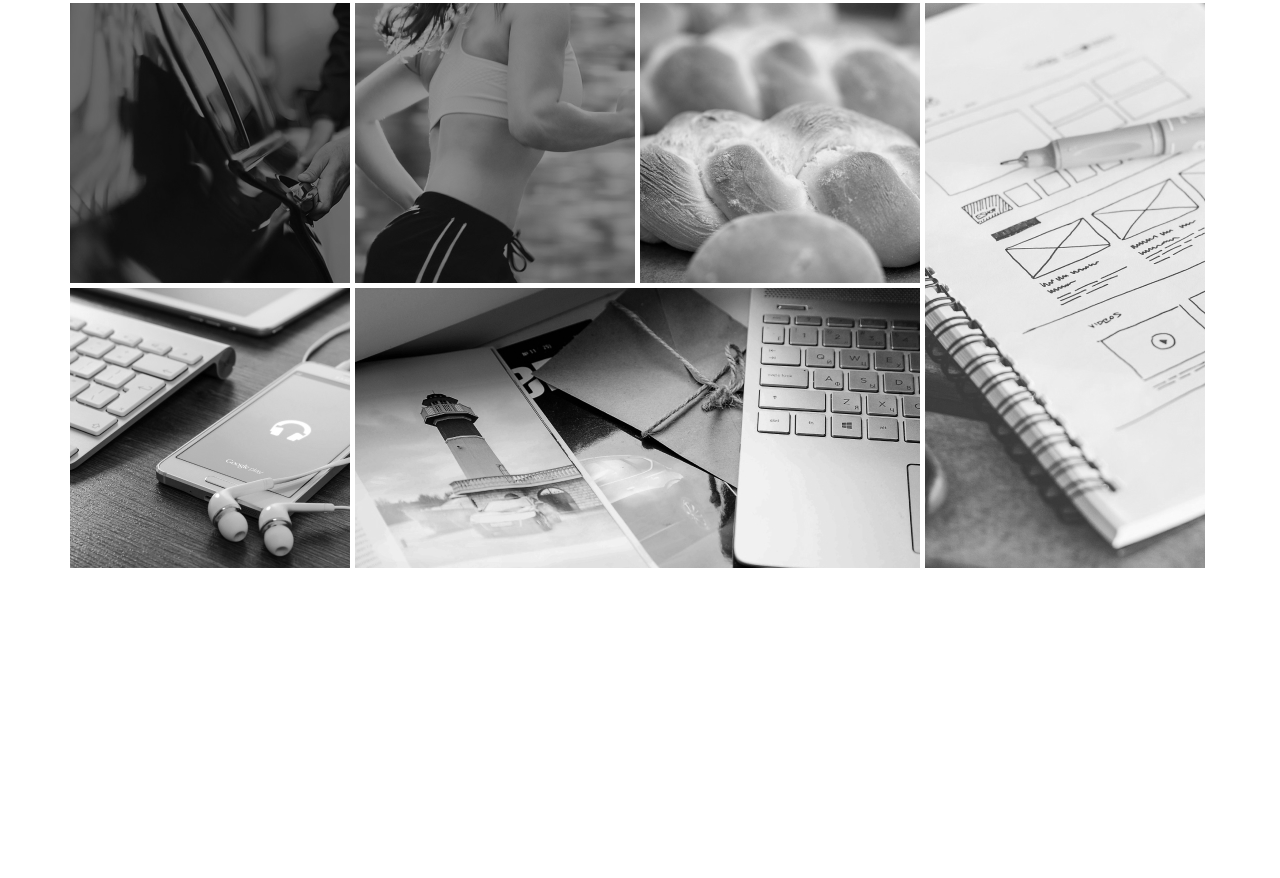
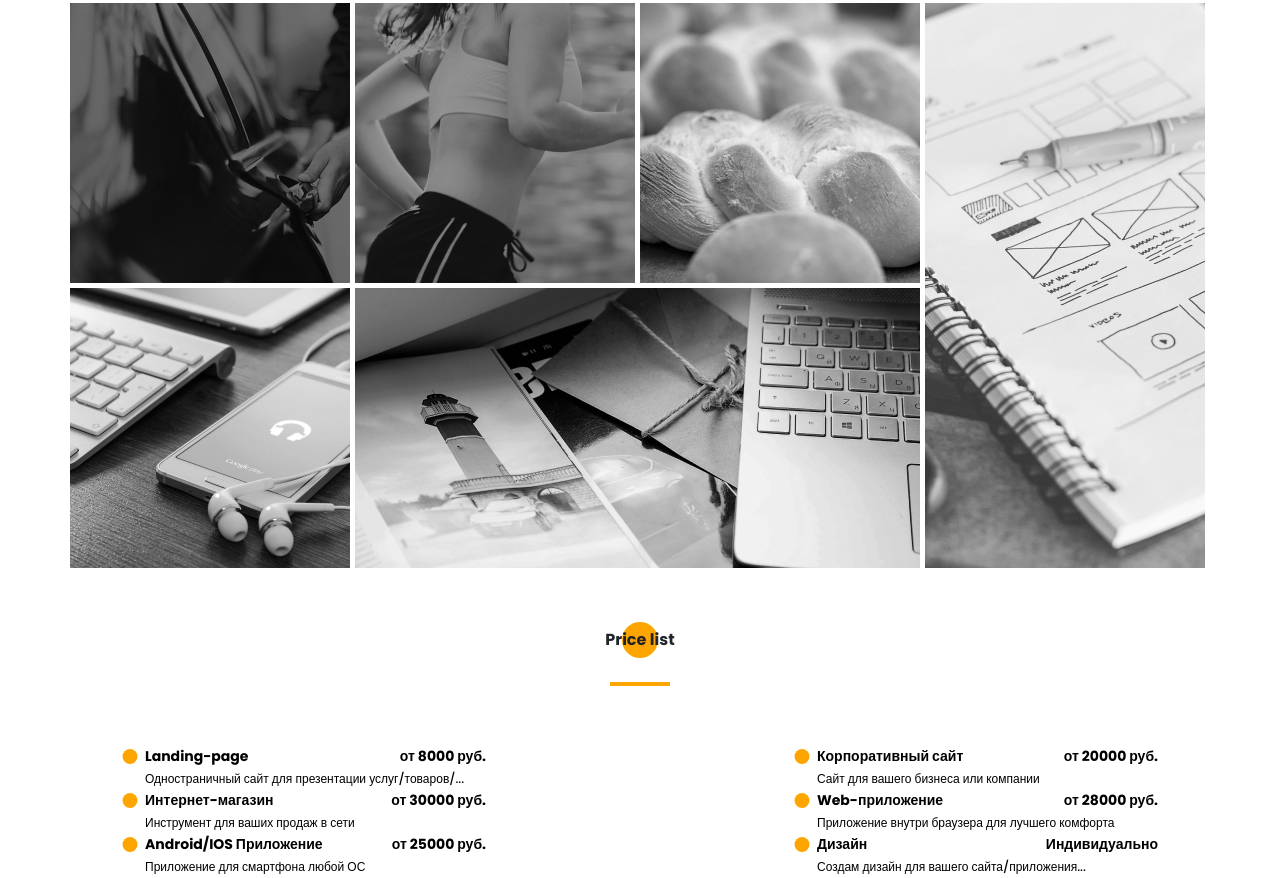
Before and after one commit to igorSurz/portfolioSite, a website: page src/index.html in a window 1280 px wide. Shown: the part 3848-4726 px from the top of the page. Before the commit the page ends 4416 px from the top, so only its background shows below. Drawn offline with nearby package versions, Linux system fonts and the light colour scheme; files that its build step writes are made by us from their sources; files whose address does not match are found by name.

Commit message:
add block price

```diff
--- a/src/index.html
+++ b/src/index.html
@@ -347,6 +347,46 @@
 		</div>
 	</section>
 
+	<section class="price">
+		<div class="container">
+			<h2 class="title title_fz16 price__title">Price list</h2>
+			<div class="divider divider-middle"></div>
+			<div class="price__wrapper">
+				<div class="price__wrapper__card">
+					<div class="price__wrapper__card__title">Landing-page</div>
+					<div class="price__wrapper__card__price">от 8000 руб.</div>
+					<div class="price__wrapper__card__descr">Одностраничный сайт для презентации услуг/товаров/...</div>
+				</div>
+				<div class="price__wrapper__card">
+					<div class="price__wrapper__card__title">Корпоративный сайт</div>
+					<div class="price__wrapper__card__price">от 20000 руб.</div>
+					<div class="price__wrapper__card__descr">Сайт для вашего бизнеса или компании</div>
+				</div>
+				<div class="price__wrapper__card">
+					<div class="price__wrapper__card__title">Интернет-магазин</div>
+					<div class="price__wrapper__card__price">от 30000 руб.</div>
+					<div class="price__wrapper__card__descr">Инструмент для ваших продаж в сети</div>
+				</div>
+				<div class="price__wrapper__card">
+					<div class="price__wrapper__card__title">Web-приложение</div>
+					<div class="price__wrapper__card__price">от 28000 руб.</div>
+					<div class="price__wrapper__card__descr">Приложение внутри браузера для лучшего комфорта</div>
+				</div>
+				<div class="price__wrapper__card">
+					<div class="price__wrapper__card__title">Android/IOS Приложение</div>
+					<div class="price__wrapper__card__price">от 25000 руб.</div>
+					<div class="price__wrapper__card__descr">Приложение для смартфона любой ОС</div>
+				</div>
+				<div class="price__wrapper__card">
+					<div class="price__wrapper__card__title">Дизайн</div>
+					<div class="price__wrapper__card__price">Индивидуально</div>
+					<div class="price__wrapper__card__descr">Создам дизайн для вашего сайта/приложения...</div>
+				</div>
+			</div>
+
+		</div>
+	</section>
+
 
 
 
--- /dev/null
+++ b/src/sass/blocks/_price.scss
@@ -0,0 +1,62 @@
+.price {
+	padding-top: 60px;
+	.divider {
+		margin-top: 30px;
+	}
+	&__title {
+		position: relative;
+		text-align: center;
+		@include before_circle;
+		&:before {
+			top: -6px;
+			left: 50%;
+			transform: translateX(-50%);
+		}
+	}
+	&__wrapper {
+		margin-top: 60px;
+		padding: 0 50px 0 50px;
+		display: grid;
+		grid-template-columns: repeat(2, 366px);
+		grid-template-rows: repeat(3, 44px);
+		grid-auto-rows: 44px;
+		column-gap: 306px;
+		&__card {
+			padding-left: 25px;
+			display: flex;
+			flex-wrap: wrap;
+			justify-content: space-between;
+			&__title {
+				position: relative;
+				font-weight: bold;
+				font-size: 14px;
+				color: #000000;
+				&:before {
+					content: '';
+					position: absolute;
+					width: 15px;
+					top: 3px;
+					left: -15px;
+					transform: translateX(-50%);
+					height: 15px;
+					background: $main-color;
+					border-radius: 100%;
+
+				}
+			}
+			&__price {
+				font-weight: bold;
+				font-size: 14px;
+				line-height: 21px;
+				color: #000000;
+			}
+			&__descr {
+				font-weight: 500;
+				font-size: 12px;
+				line-height: 18px;
+				color: #000000;
+			}
+		}
+
+	}
+}
--- a/src/sass/style.scss
+++ b/src/sass/style.scss
@@ -34,3 +34,4 @@
 @import 'blocks/resume';
 @import 'blocks/skills';
 @import 'blocks/portfolio';
+@import 'blocks/price';
```
Also changed, not shown: dist/css/style.min.css, dist/index.html.
